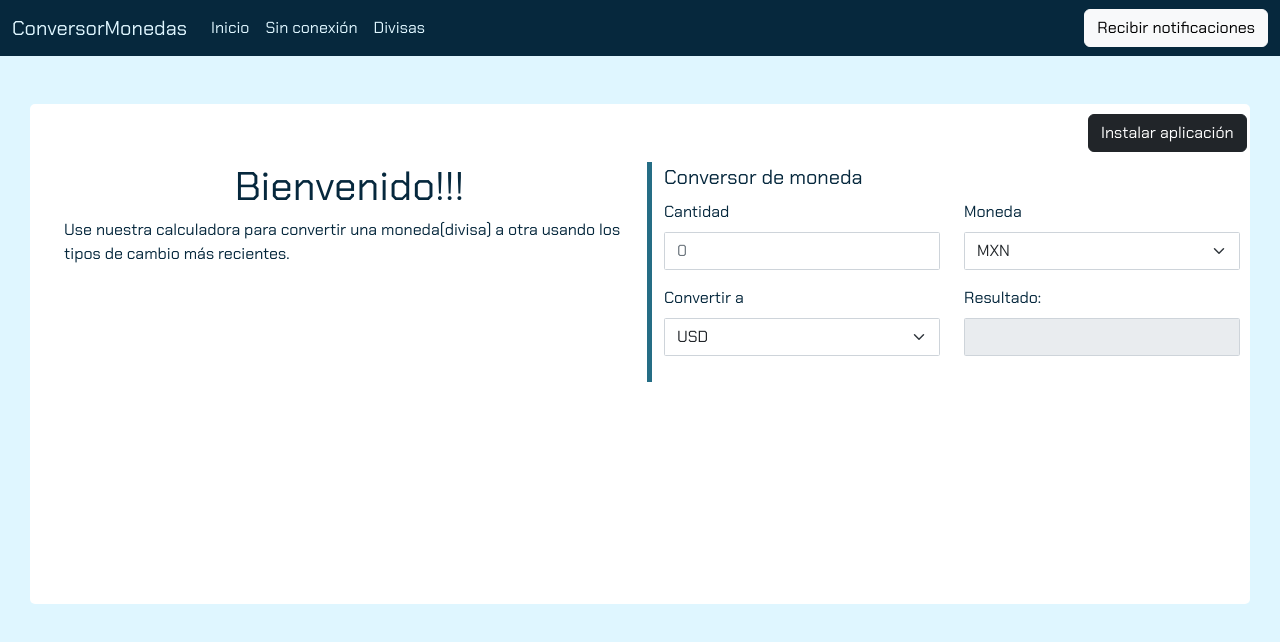
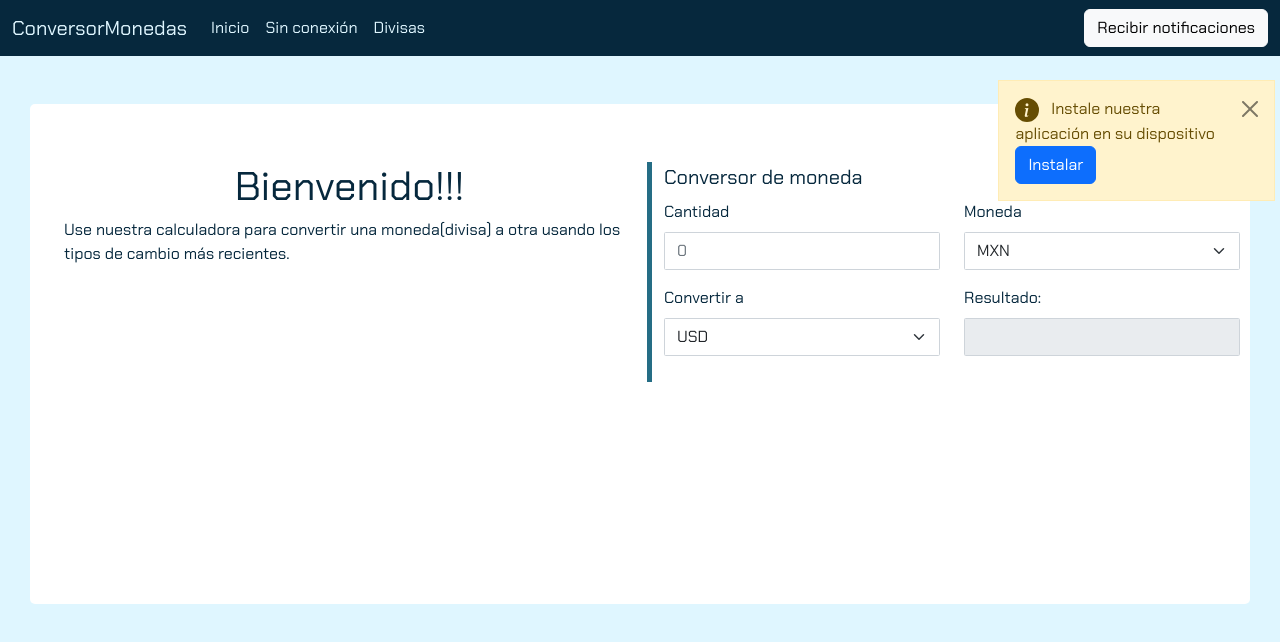
Before and after one commit to jcarlosMariscal/conversorMonedas, a plain HTML site: page index.html in a window 1280 px wide. Drawn offline with Linux system fonts and the light colour scheme.

Commit message:
Subir cambios

```diff
--- a/css/style.css
+++ b/css/style.css
@@ -16,10 +16,20 @@ body {
   min-height: 500px;
   border-radius: 5px;
 }
-#instalar {
+/* #instalar {
   position: fixed;
   left: 85%;
   z-index: 999;
+} */
+.personalizar {
+  position: fixed;
+  left: 78%;
+  top: 10%;
+  z-index: 999;
+  margin-right: 5px;
+  /* background-color: orange; */
+  /* color: white; */
+  /* text-align: center; */
 }
 .nav-link,
 .navbar-brand {
--- a/index.html
+++ b/index.html
@@ -46,13 +46,39 @@
         </div>
       </div>
     </nav>
+    <svg xmlns="http://www.w3.org/2000/svg" style="display: none">
+      <symbol id="info-fill" fill="currentColor" viewBox="0 0 16 16">
+        <path
+          d="M8 16A8 8 0 1 0 8 0a8 8 0 0 0 0 16zm.93-9.412-1 4.705c-.07.34.029.533.304.533.194 0 .487-.07.686-.246l-.088.416c-.287.346-.92.598-1.465.598-.703 0-1.002-.422-.808-1.319l.738-3.468c.064-.293.006-.399-.287-.47l-.451-.081.082-.381 2.29-.287zM8 5.5a1 1 0 1 1 0-2 1 1 0 0 1 0 2z"
+        />
+      </symbol>
+    </svg>
     <main class="mt-5">
       <div class="seccion">
         <div class="row">
-          <div class="col">
-            <a id="instalar" href="#" class="btn btn-dark"
-              >Instalar aplicación</a
+          <div class="col" id="msjPersonalizado">
+            <div
+              class="alert alert-warning alert-dismissible fade show personalizar"
+              role="alert"
             >
+              <svg
+                class="bi flex-shrink-0 me-2"
+                width="24"
+                height="24"
+                role="img"
+                aria-label="Info:"
+              >
+                <use xlink:href="#info-fill" />
+              </svg>
+              Instale nuestra aplicación en su dispositivo <br />
+              <a id="instalar" href="#" class="btn btn-primary">Instalar</a>
+              <button
+                type="button"
+                class="btn-close"
+                data-bs-dismiss="alert"
+                aria-label="Close"
+              ></button>
+            </div>
           </div>
           <section class="row mt-5">
             <div class="col-6 aplicacion">
--- a/index.js
+++ b/index.js
@@ -64,8 +64,9 @@ d.addEventListener("DOMContentLoaded", (e) => {
     eventoPrompt = e;
   });
   const btnInstalar = document.getElementById("instalar");
+  const msjPersonalizado = document.getElementById("msjPersonalizado");
   btnInstalar.addEventListener("click", (e) => {
-    btnInstalar.style.display = "none";
+    msjPersonalizado.style.display = "none";
     eventoPrompt.prompt();
     eventoPrompt.userChoice.then((choiceResult) => {
       if (choiceResult.outcome === "accepted") {
--- a/sw.js
+++ b/sw.js
@@ -5,11 +5,7 @@ workbox.precaching.precacheAndRoute([
   "conversion.html",
   "conversion.js",
   "offline.html",
-  "icons/offline.png",
   "bd/data.json",
-  "bd/data.json",
-  "css/bootstrap.css",
-  "js/bootstrap.bundle.min.js",
 ]);
 workbox.routing.registerRoute(
   ({ request }) => request.destination === "image",
```
Also changed, not shown: conversion.html (+30 -4 lines), informacion.html (+30 -4 lines).
